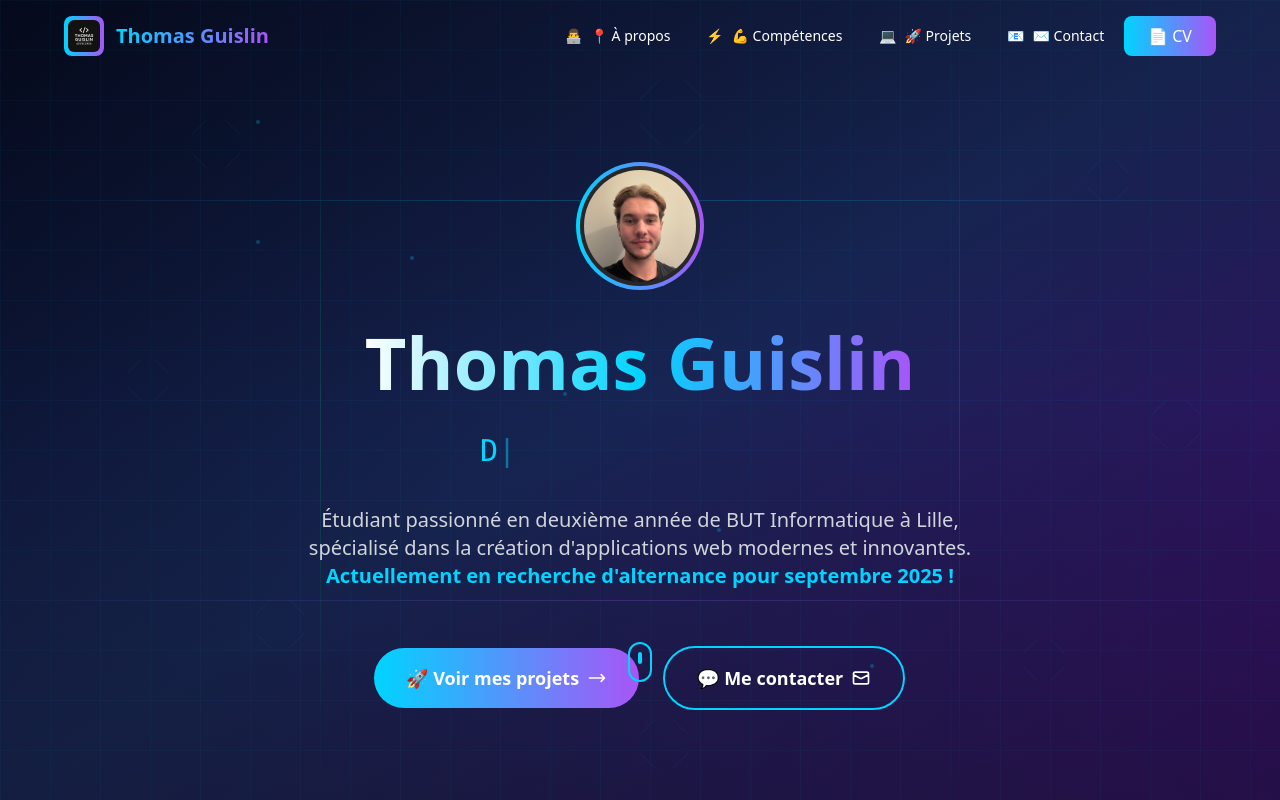
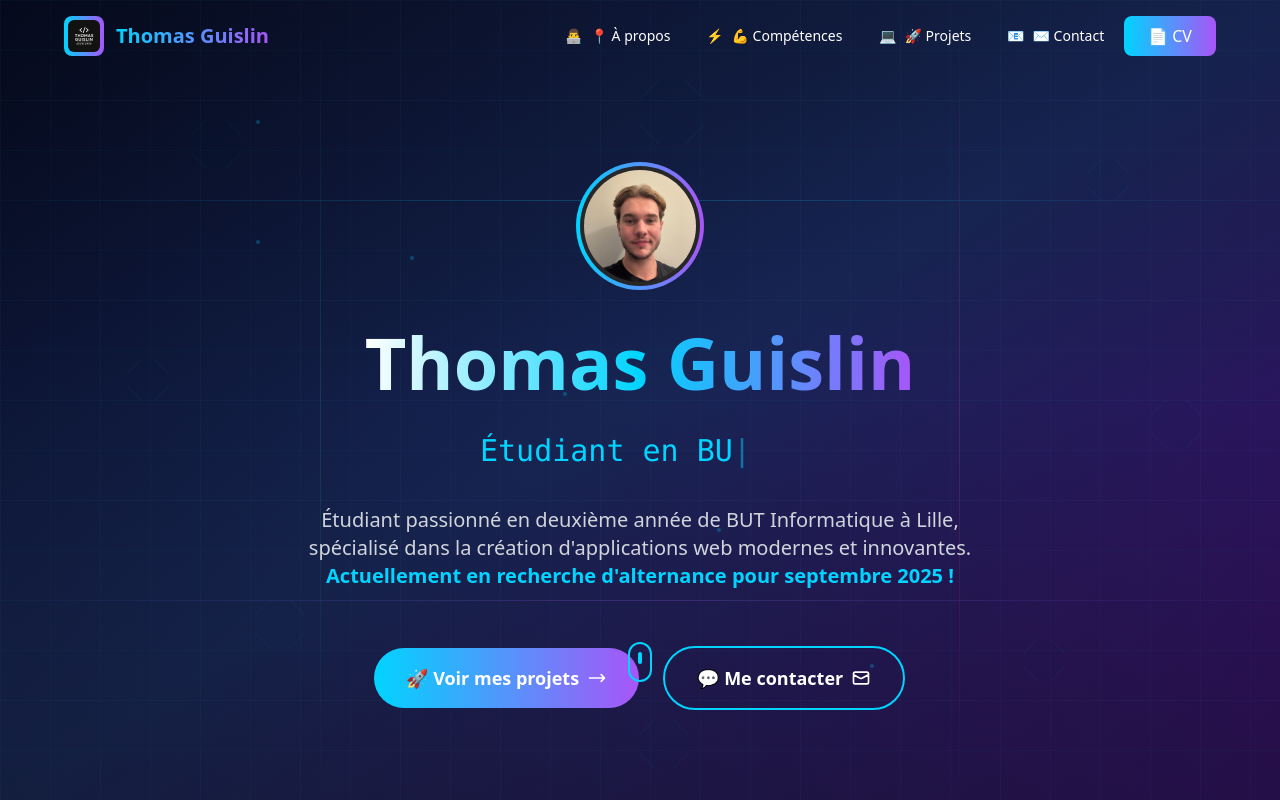
Before and after one commit to Dutax76/portfolio, a Next.js app: page / in a window 1280 px wide. Shown: the top 800 px of the page. Built offline with nearby package versions, Linux system fonts and the light colour scheme.

Commit message:
FIX: Animation typing

```diff
--- a/app/components/Hero.tsx
+++ b/app/components/Hero.tsx
@@ -7,9 +7,7 @@ const Hero = () => {
   const [isTyping, setIsTyping] = useState(true)
   const [currentPhrase, setCurrentPhrase] = useState(0)
   const [showAnimations, setShowAnimations] = useState(false)
-  const animationRef = useRef<number>()
-  const lastFrameTime = useRef(0)
-  const textProgress = useRef(0)
+  const timeoutRef = useRef<NodeJS.Timeout>()
 
   const phrases = [
     'Développeur Passionné',
@@ -39,54 +37,45 @@ const Hero = () => {
     }
   }, [])
 
-  // Animation optimisée avec requestAnimationFrame
-  const animate = useCallback((currentTime: number) => {
-    if (currentTime - lastFrameTime.current < 120) { // Limite à ~8fps pour économiser CPU
-      animationRef.current = requestAnimationFrame(animate)
-      return
-    }
+  // Retarder les animations non-critiques pour optimiser LCP
+  useEffect(() => {
+    const timer = setTimeout(() => {
+      setShowAnimations(true)
+    }, 100) // Très court délai pour permettre le rendu du contenu critique
 
-    lastFrameTime.current = currentTime
-    const currentPhraseText = phrases[currentPhrase]
+    return () => clearTimeout(timer)
+  }, [])
+
+  // Animation typing simplifiée - se lance quand showAnimations devient true
+  useEffect(() => {
+    if (!showAnimations) return
+
+    let timeout: NodeJS.Timeout | undefined
 
     if (isTyping) {
-      if (textProgress.current < currentPhraseText.length) {
-        textProgress.current += 1
-        setText(currentPhraseText.slice(0, Math.floor(textProgress.current)))
-        animationRef.current = requestAnimationFrame(animate)
+      if (text.length < phrases[currentPhrase].length) {
+        timeout = setTimeout(() => {
+          setText(phrases[currentPhrase].slice(0, text.length + 1))
+        }, 100)
       } else {
-        // Pause avant suppression
-        setTimeout(() => setIsTyping(false), 2000)
+        timeout = setTimeout(() => setIsTyping(false), 2000)
       }
     } else {
-      if (textProgress.current > 0) {
-        textProgress.current -= 0.8 // Suppression plus rapide
-        setText(currentPhraseText.slice(0, Math.floor(textProgress.current)))
-        animationRef.current = requestAnimationFrame(animate)
+      if (text.length > 0) {
+        timeout = setTimeout(() => {
+          setText(text.slice(0, -1))
+        }, 50)
       } else {
         setCurrentPhrase((prev) => (prev + 1) % phrases.length)
         setIsTyping(true)
-        animationRef.current = requestAnimationFrame(animate)
       }
     }
-  }, [isTyping, currentPhrase, phrases])
 
-  // Retarder les animations non-critiques pour optimiser LCP
-  useEffect(() => {
-    // Affichage immédiat du contenu critique
-    const timer = setTimeout(() => {
-      setShowAnimations(true)
-      textProgress.current = 0
-      animationRef.current = requestAnimationFrame(animate)
-    }, 100) // Très court délai pour permettre le rendu du contenu critique
-
+    timeoutRef.current = timeout
     return () => {
-      clearTimeout(timer)
-      if (animationRef.current) {
-        cancelAnimationFrame(animationRef.current)
-      }
+      if (timeout) clearTimeout(timeout)
     }
-  }, [animate])
+  }, [text, isTyping, currentPhrase, showAnimations, phrases])
 
   return (
     <section className="min-h-screen flex items-center justify-center relative pt-20">
```
